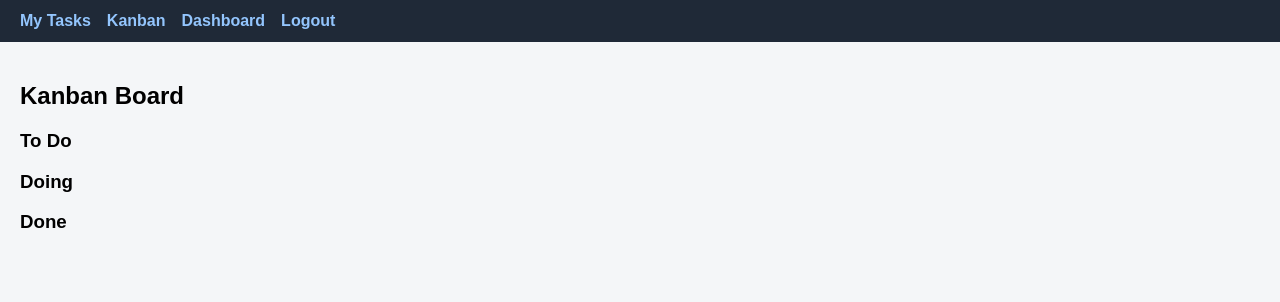
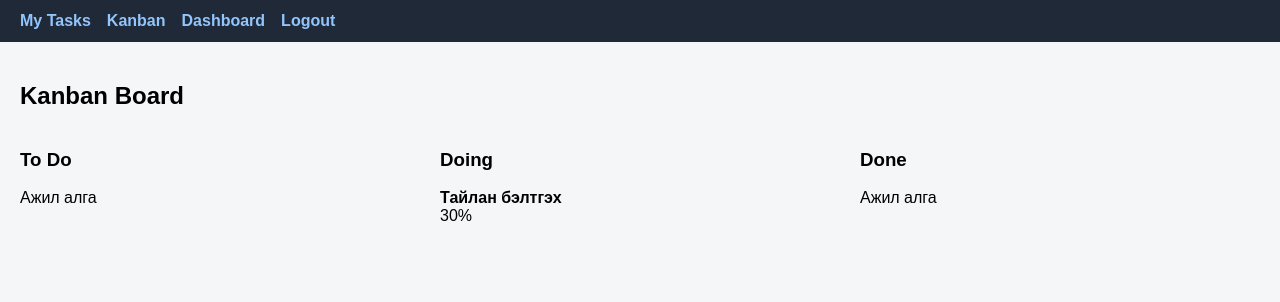
Before and after one commit to Zanda11/Workflow-Dashboard, a Django app: page /kanban/ in a window 1280 px wide. Shown: the top 302 px of the page. Run offline with Django 5.2, Linux system fonts and the light colour scheme; a user stored in the database is signed in; data comes from the database, SQL or seed files in the repository.

Commit message:
Fix kanban board with separated columns

```diff
--- a/tasks/templates/tasks/kanban.html
+++ b/tasks/templates/tasks/kanban.html
@@ -3,32 +3,46 @@
 {% block content %}
 <h2>Kanban Board</h2>
 
-<div class="kanban">
-    <div class="column">
+<div class="kanban" style="display:flex; gap:20px;">
+
+  <!-- TODO -->
+  <div class="column" style="width:33%;">
     <h3>To Do</h3>
-        {% for task in tasks %}
-            {% if task.status == "TODO" %}
-                <div class="card">{{ task.title }}</div>
-            {% endif %}
+    {% for task in tasks_todo %}
+      <div class="card">
+        <b>{{ task.title }}</b><br>
+        {{ task.progress }}%
+      </div>
+    {% empty %}
+      <p>Ажил алга</p>
     {% endfor %}
   </div>
 
-    <div class="column">
+  <!-- DOING -->
+  <div class="column" style="width:33%;">
     <h3>Doing</h3>
-        {% for task in tasks %}
-            {% if task.status == "DOING" %}
-                <div class="card">{{ task.title }}</div>
-            {% endif %}
+    {% for task in tasks_doing %}
+      <div class="card">
+        <b>{{ task.title }}</b><br>
+        {{ task.progress }}%
+      </div>
+    {% empty %}
+      <p>Ажил алга</p>
     {% endfor %}
   </div>
 
-    <div class="column">
+  <!-- DONE -->
+  <div class="column" style="width:33%;">
     <h3>Done</h3>
-        {% for task in tasks %}
-            {% if task.status == "DONE" %}
-                <div class="card">{{ task.title }}</div>
-            {% endif %}
+    {% for task in tasks_done %}
+      <div class="card">
+        <b>{{ task.title }}</b><br>
+        {{ task.progress }}%
+      </div>
+    {% empty %}
+      <p>Ажил алга</p>
     {% endfor %}
   </div>
+
 </div>
 {% endblock %}
```
Lines whose indentation alone changed are shown as unchanged.
